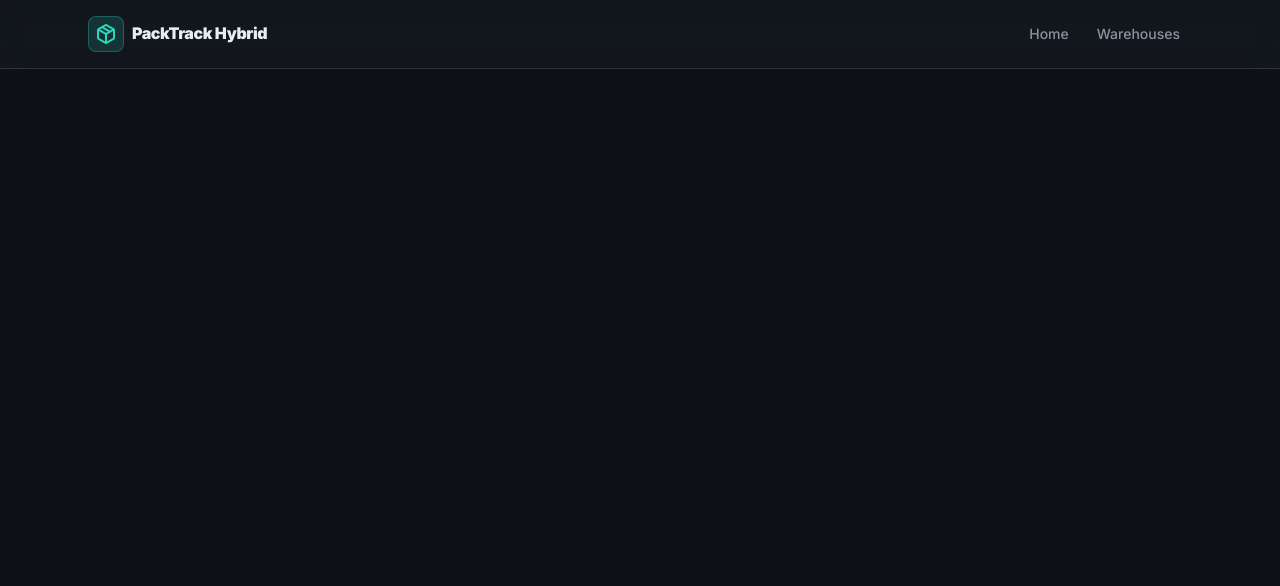
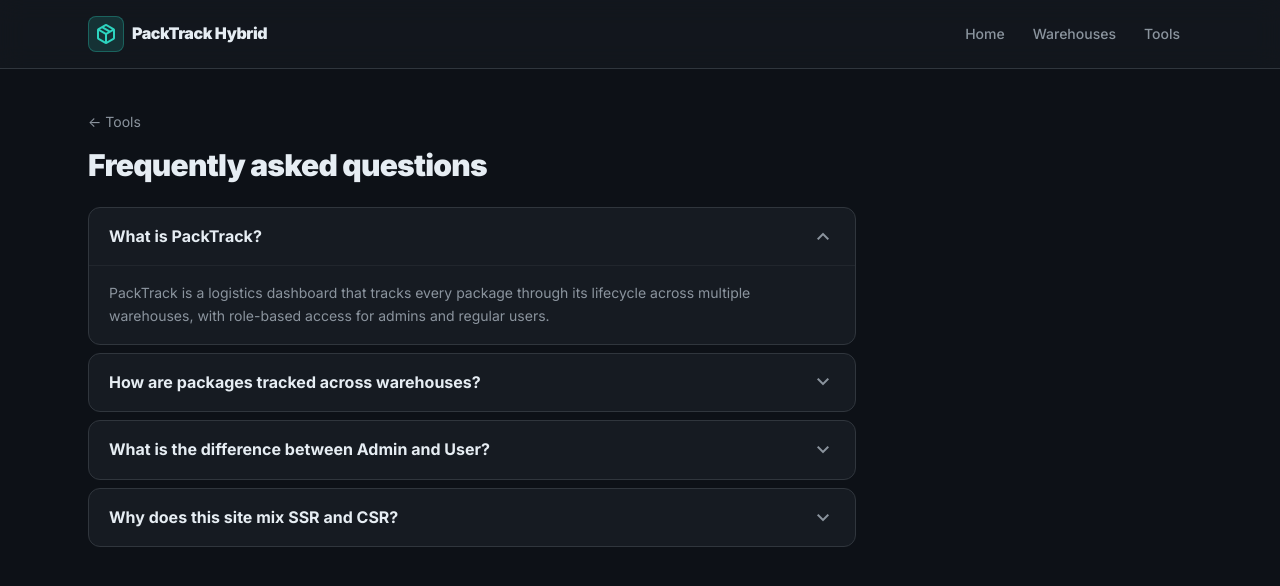
Before and after one commit to SamuelRivero50/Package-Monitoring-Dashboard, a Nuxt app in the folder nuxt/: page /tools/faq in a window 1280 px wide. Shown: the top 586 px of the page. Built offline with nearby package versions, Linux system fonts and the light colour scheme.

Commit message:
feat(tools): add calculator and FAQ pages with client-side rendering

```diff
--- a/nuxt/app/app.vue
+++ b/nuxt/app/app.vue
@@ -32,6 +32,15 @@
                 Warehouses
               </NuxtLink>
             </li>
+            <li>
+              <NuxtLink
+                to="/tools"
+                class="px-3 py-1.5 rounded-lg text-sm font-medium text-soft hover:text-primary hover:bg-primary/10 transition-colors"
+                active-class="!text-primary !bg-primary/15"
+              >
+                Tools
+              </NuxtLink>
+            </li>
           </ul>
         </nav>
       </div>
--- a/nuxt/app/pages/index.vue
+++ b/nuxt/app/pages/index.vue
@@ -6,8 +6,9 @@ useHead({ title: 'PackTrack Hybrid — Home' });
   <section class="space-y-8">
     <h1 class="text-4xl font-black tracking-tight text-body">PackTrack Hybrid</h1>
 
+    <div class="grid grid-cols-1 md:grid-cols-2 gap-4">
       <article
-      class="bg-panel border border-wire rounded-xl p-6 hover:border-primary/40 transition-colors max-w-md"
+        class="bg-panel border border-wire rounded-xl p-6 hover:border-primary/40 transition-colors"
       >
         <span
           class="inline-block px-2 py-0.5 rounded-full text-[10px] font-black uppercase tracking-widest bg-emerald-500/15 text-emerald-400 border border-emerald-500/30 mb-3"
@@ -24,5 +25,23 @@ useHead({ title: 'PackTrack Hybrid — Home' });
           Browse warehouses →
         </NuxtLink>
       </article>
+
+      <article
+        class="bg-panel border border-wire rounded-xl p-6 hover:border-primary/40 transition-colors"
+      >
+        <span
+          class="inline-block px-2 py-0.5 rounded-full text-[10px] font-black uppercase tracking-widest bg-amber-500/15 text-amber-400 border border-amber-500/30 mb-3"
+        >
+          CSR
+        </span>
+        <h2 class="text-lg font-black mb-2">Tools</h2>
+        <p class="text-sm text-soft leading-relaxed mb-4">
+          Rendered only in the browser. Includes a capacity calculator and an FAQ accordion.
+        </p>
+        <NuxtLink to="/tools" class="text-sm font-bold text-primary hover:text-primary-dark">
+          Open tools →
+        </NuxtLink>
+      </article>
+    </div>
   </section>
 </template>
--- /dev/null
+++ b/nuxt/app/pages/tools/calculator.vue
@@ -0,0 +1,82 @@
+<script setup lang="ts">
+useHead({ title: 'Capacity calculator — Tools' });
+
+const currentLoad = ref<number>(0);
+const capacity = ref<number>(1000);
+
+const utilization = computed(() => {
+  if (capacity.value <= 0) return 0;
+  return Math.round((currentLoad.value / capacity.value) * 100);
+});
+
+const barColor = computed(() => {
+  if (utilization.value > 90) return 'bg-rose-500';
+  if (utilization.value > 70) return 'bg-amber-500';
+  return 'bg-primary';
+});
+
+const advice = computed(() => {
+  if (utilization.value === 0) return 'Enter values to compute utilization.';
+  if (utilization.value > 90) return 'Critical: redirect inbound shipments to alternate hubs.';
+  if (utilization.value > 70) return 'Healthy: monitor closely for capacity spikes.';
+  return 'Under-utilized: consider consolidating with another hub.';
+});
+</script>
+
+<template>
+  <section class="max-w-2xl">
+    <NuxtLink to="/tools" class="text-sm text-soft hover:text-primary transition-colors">
+      ← Tools
+    </NuxtLink>
+    <h1 class="mt-3 text-3xl font-black tracking-tight text-body">Capacity calculator</h1>
+    <p class="mt-2 text-soft">
+      Type the current load and total capacity of a warehouse to see its utilization.
+    </p>
+
+    <div class="mt-6 bg-panel border border-wire rounded-xl p-6 space-y-5">
+      <div class="grid grid-cols-1 md:grid-cols-2 gap-4">
+        <div>
+          <label for="currentLoad" class="block text-sm font-semibold text-soft mb-2">
+            Current load
+          </label>
+          <input
+            id="currentLoad"
+            v-model.number="currentLoad"
+            type="number"
+            min="0"
+            placeholder="0"
+            class="w-full bg-sheet border border-wire rounded-lg px-3 py-2.5 text-sm text-body placeholder:text-faded focus:outline-none focus:ring-1 focus:ring-primary"
+          />
+        </div>
+        <div>
+          <label for="capacity" class="block text-sm font-semibold text-soft mb-2">
+            Total capacity
+          </label>
+          <input
+            id="capacity"
+            v-model.number="capacity"
+            type="number"
+            min="1"
+            placeholder="1000"
+            class="w-full bg-sheet border border-wire rounded-lg px-3 py-2.5 text-sm text-body placeholder:text-faded focus:outline-none focus:ring-1 focus:ring-primary"
+          />
+        </div>
+      </div>
+
+      <div>
+        <div class="flex items-center justify-between mb-2">
+          <span class="text-xs font-bold uppercase tracking-wider text-faded">Utilization</span>
+          <span class="text-sm font-black text-primary">{{ utilization }}%</span>
+        </div>
+        <div class="h-3 bg-canvas rounded-full overflow-hidden">
+          <div
+            class="h-full rounded-full transition-all"
+            :class="barColor"
+            :style="{ width: utilization + '%' }"
+          ></div>
+        </div>
+        <p class="mt-3 text-sm text-soft">{{ advice }}</p>
+      </div>
+    </div>
+  </section>
+</template>
--- /dev/null
+++ b/nuxt/app/pages/tools/faq.vue
@@ -0,0 +1,73 @@
+<script setup lang="ts">
+useHead({ title: 'FAQ — Tools' });
+
+const faqs = [
+  {
+    id: 'what-is',
+    question: 'What is PackTrack?',
+    answer:
+      'PackTrack is a logistics dashboard that tracks every package through its lifecycle across multiple warehouses, with role-based access for admins and regular users.',
+  },
+  {
+    id: 'tracking',
+    question: 'How are packages tracked across warehouses?',
+    answer:
+      'Each package has a unique UUID and a log of warehouse-to-warehouse transfers. Every move appends a PackageLog row that records previous status, new status, origin, and destination.',
+  },
+  {
+    id: 'roles',
+    question: 'What is the difference between Admin and User?',
+    answer:
+      'Users can create and view their own packages. Admins additionally manage warehouses, promote other users, and see every package across the platform.',
+  },
+  {
+    id: 'rendering',
+    question: 'Why does this site mix SSR and CSR?',
+    answer:
+      'Different routes have different needs. Warehouse data may change, so it is fetched server-side per request (SSR). The interactive tools only matter once the user is on the page, so they are rendered client-side (CSR).',
+  },
+];
+
+const openId = ref<string | null>(faqs[0]?.id ?? null);
+
+function toggle(id: string): void {
+  openId.value = openId.value === id ? null : id;
+}
+</script>
+
+<template>
+  <section class="max-w-3xl">
+    <NuxtLink to="/tools" class="text-sm text-soft hover:text-primary transition-colors">
+      ← Tools
+    </NuxtLink>
+    <h1 class="mt-3 text-3xl font-black tracking-tight text-body">Frequently asked questions</h1>
+
+    <div class="mt-6 space-y-2">
+      <div
+        v-for="item in faqs"
+        :key="item.id"
+        class="bg-panel border border-wire rounded-xl overflow-hidden"
+      >
+        <button
+          type="button"
+          class="w-full flex items-center justify-between px-5 py-4 text-left hover:bg-sheet/50 transition-colors"
+          @click="toggle(item.id)"
+        >
+          <span class="font-bold text-body">{{ item.question }}</span>
+          <span
+            class="material-symbols-outlined text-soft transition-transform"
+            :class="openId === item.id ? 'rotate-180' : ''"
+          >
+            expand_more
+          </span>
+        </button>
+        <div
+          v-if="openId === item.id"
+          class="px-5 pb-4 text-sm text-soft leading-relaxed border-t border-wire-subtle pt-4"
+        >
+          {{ item.answer }}
+        </div>
+      </div>
+    </div>
+  </section>
+</template>
--- /dev/null
+++ b/nuxt/app/pages/tools/index.vue
@@ -0,0 +1,44 @@
+<script setup lang="ts">
+useHead({ title: 'Tools — PackTrack Hybrid' });
+</script>
+
+<template>
+  <section>
+    <div class="mb-8">
+      <span
+        class="inline-block px-2 py-0.5 rounded-full text-[10px] font-black uppercase tracking-widest bg-amber-500/15 text-amber-400 border border-amber-500/30 mb-3"
+      >
+        CSR
+      </span>
+      <h1 class="text-3xl font-black tracking-tight text-body">Tools</h1>
+      <p class="mt-2 text-soft">
+        Rendered only in the browser. The initial HTML is just an empty shell; everything below
+        renders after JavaScript loads.
+      </p>
+    </div>
+
+    <div class="grid grid-cols-1 md:grid-cols-2 gap-4">
+      <NuxtLink
+        to="/tools/calculator"
+        class="bg-panel border border-wire rounded-xl p-6 hover:border-primary/40 transition-colors block"
+      >
+        <h2 class="text-lg font-black mb-2 text-body">Capacity calculator</h2>
+        <p class="text-sm text-soft leading-relaxed mb-3">
+          Compute warehouse-utilization percentage with a colored progress bar.
+        </p>
+        <span class="text-sm font-bold text-primary">Open calculator →</span>
+      </NuxtLink>
+
+      <NuxtLink
+        to="/tools/faq"
+        class="bg-panel border border-wire rounded-xl p-6 hover:border-primary/40 transition-colors block"
+      >
+        <h2 class="text-lg font-black mb-2 text-body">FAQ</h2>
+        <p class="text-sm text-soft leading-relaxed mb-3">
+          Common questions about how PackTrack tracks packages and warehouses.
+        </p>
+        <span class="text-sm font-bold text-primary">Read FAQ →</span>
+      </NuxtLink>
+    </div>
+  </section>
+</template>
--- a/nuxt/nuxt.config.ts
+++ b/nuxt/nuxt.config.ts
@@ -10,9 +10,12 @@ export default defineNuxtConfig({
     plugins: [tailwindcss()],
   },
 
+  // Hybrid rendering rules:
   // - /warehouses/** rendered server-side on each request (SSR)
+  // - /tools/**      rendered only on the client (CSR)
   routeRules: {
     '/warehouses/**': { ssr: true },
+    '/tools/**': { ssr: false },
   },
 
   app: {
```
Lines whose indentation alone changed are shown as unchanged.
